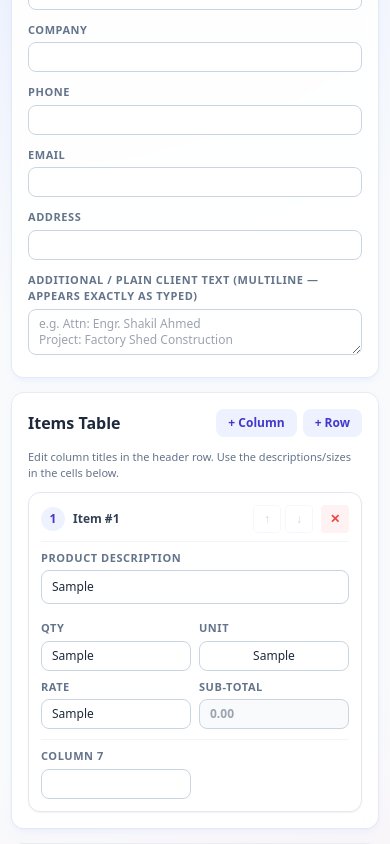
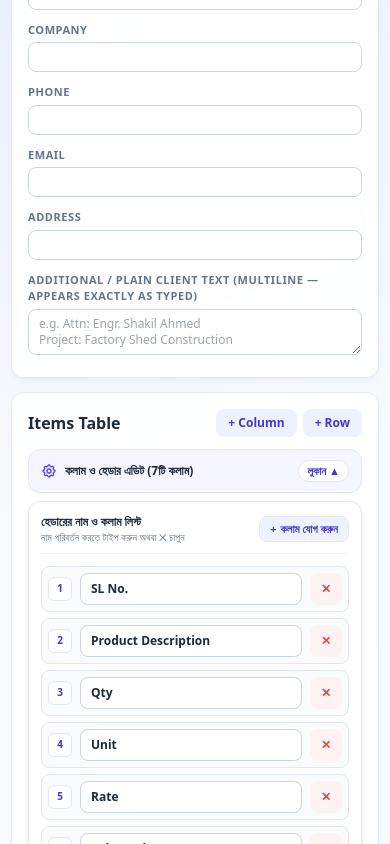
Before and after one commit to Mozahed-Hasan/Quotation-Generator-CEW, a Next.js app: page / in a window 390 px wide. Both pictures are taken after typing "Sample", "Sample", "Sample", "Sample" into the empty fields and a click on the button "+ Column". Shown: the part 463-1307 px from the top of the page. Built offline with nearby package versions, Linux system fonts and the light colour scheme.

Commit message:
Add mobile column management and header renaming for quotation items

```diff
--- a/app/page.js
+++ b/app/page.js
@@ -43,6 +43,7 @@ export default function Home() {
   const [nbs, setNbs] = useState([""]);
   const [regards, setRegards] = useState(REGARDS_PRESETS[1].text);
   const [busy, setBusy] = useState(false);
+  const [showColManager, setShowColManager] = useState(false);
 
   // Fill today's date + next serial on load (client only, avoids hydration mismatch)
   useEffect(() => {
@@ -61,6 +62,7 @@ export default function Home() {
   const addCol = () => {
     setColumns([...columns, `Column ${columns.length + 1}`]);
     setRows(rows.map((r) => [...r, ""]));
+    setShowColManager(true);
   };
   const delCol = (i) => {
     if (columns.length <= 1) return;
@@ -274,9 +276,72 @@ export default function Home() {
               <button type="button" id="addRow" onClick={addRow} className="btn btn-ghost text-xs sm:text-sm">+ Row</button>
             </div>
           </div>
-          <p className="mb-2.5 sm:mb-3 text-[11px] sm:text-xs text-slate-500">
+          <p className="hidden sm:block mb-2.5 sm:mb-3 text-[11px] sm:text-xs text-slate-500">
             Edit column titles in the header row. Use the descriptions/sizes in the cells below.
           </p>
+
+          {/* Mobile Column & Header Manager */}
+          <div className="block sm:hidden mb-3">
+            <button
+              type="button"
+              onClick={() => setShowColManager(!showColManager)}
+              className="flex w-full items-center justify-between rounded-xl border border-brand-200 bg-brand-50/70 px-3 py-2.5 text-xs font-semibold text-brand-800 transition hover:bg-brand-100 shadow-xs"
+            >
+              <div className="flex items-center gap-2">
+                <svg className="h-4 w-4 text-brand-600 shrink-0" fill="none" viewBox="0 0 24 24" stroke="currentColor" strokeWidth={2}>
+                  <path strokeLinecap="round" strokeLinejoin="round" d="M10.325 4.317c.426-1.756 2.924-1.756 3.35 0a1.724 1.724 0 002.573 1.066c1.543-.94 3.31.826 2.37 2.37a1.724 1.724 0 001.065 2.572c1.756.426 1.756 2.924 0 3.35a1.724 1.724 0 00-1.066 2.573c.94 1.543-.826 3.31-2.37 2.37a1.724 1.724 0 00-2.572 1.065c-.426 1.756-2.924 1.756-3.35 0a1.724 1.724 0 00-2.573-1.066c-1.543.94-3.31-.826-2.37-2.37a1.724 1.724 0 00-1.065-2.572c-1.756-.426-1.756-2.924 0-3.35a1.724 1.724 0 001.066-2.573c-.94-1.543.826-3.31 2.37-2.37.996.608 2.296.07 2.572-1.065z" />
+                  <path strokeLinecap="round" strokeLinejoin="round" d="M15 12a3 3 0 11-6 0 3 3 0 016 0z" />
+                </svg>
+                <span>কলাম ও হেডার এডিট ({columns.length}টি কলাম)</span>
+              </div>
+              <span className="text-[11px] font-bold text-brand-700 bg-white border border-brand-200 px-2 py-0.5 rounded-full shadow-xs">
+                {showColManager ? "লুকান ▲" : "এডিট করুন ▼"}
+              </span>
+            </button>
+
+            {showColManager && (
+              <div className="mt-2 space-y-2 rounded-xl border border-brand-200 bg-white p-3 shadow-md">
+                <div className="flex items-center justify-between pb-2 border-b border-slate-100">
+                  <div>
+                    <h3 className="text-xs font-bold text-slate-800">হেডারের নাম ও কলাম লিস্ট</h3>
+                    <p className="text-[10px] text-slate-500">নাম পরিবর্তন করতে টাইপ করুন অথবা ✕ চাপুন</p>
+                  </div>
+                  <button
+                    type="button"
+                    onClick={addCol}
+                    className="text-[11px] font-bold text-brand-700 bg-brand-50 border border-brand-300 rounded-lg px-2.5 py-1 shadow-xs hover:bg-brand-100 flex items-center gap-1"
+                  >
+                    <span>+</span> কলাম যোগ করুন
+                  </button>
+                </div>
+                <div className="space-y-1.5 pt-1">
+                  {columns.map((c, i) => (
+                    <div key={i} className="flex items-center gap-2 bg-slate-50/80 p-1.5 rounded-lg border border-slate-200">
+                      <span className="flex h-6 w-6 shrink-0 items-center justify-center rounded-md bg-white border border-slate-200 text-[10px] font-extrabold text-brand-700 shadow-xs">
+                        {i + 1}
+                      </span>
+                      <input
+                        type="text"
+                        value={c}
+                        onChange={(e) => setHead(i, e.target.value)}
+                        placeholder={`Column ${i + 1}`}
+                        className="input !h-8 text-xs font-semibold !py-1 text-slate-800 flex-1 bg-white"
+                      />
+                      <button
+                        type="button"
+                        title="Remove column"
+                        disabled={columns.length <= 1}
+                        onClick={() => delCol(i)}
+                        className="flex h-8 w-8 shrink-0 items-center justify-center rounded-lg bg-red-50 text-red-500 hover:bg-red-100 disabled:opacity-30 disabled:hover:bg-red-50 font-bold transition text-xs"
+                      >
+                        ✕
+                      </button>
+                    </div>
+                  ))}
+                </div>
+              </div>
+            )}
+          </div>
           {/* Desktop Table View (Hidden on Mobile) */}
           <div className="hidden sm:block overflow-x-auto rounded-xl ring-1 ring-slate-200">
             <table className="w-full min-w-[850px] border-collapse text-sm">
@@ -554,18 +619,55 @@ export default function Home() {
 
                   {/* Any extra custom columns */}
                   {extraCols.length > 0 && (
-                    <div className="mt-2.5 grid grid-cols-2 gap-2 border-t border-slate-100 pt-2">
+                    <div className="mt-2.5 border-t border-slate-100 pt-2 space-y-2">
+                      <div className="flex items-center justify-between">
+                        <span className="text-[11px] font-semibold text-slate-500">
+                          অতিরিক্ত কলামসমূহ:
+                        </span>
+                        <button
+                          type="button"
+                          onClick={() => setShowColManager(true)}
+                          className="text-[10px] text-brand-600 hover:underline font-semibold"
+                        >
+                          সব কলাম এডিট করুন
+                        </button>
+                      </div>
+                      <div className="grid grid-cols-1 sm:grid-cols-2 gap-2">
                         {extraCols.map((colIdx) => (
-                        <div key={colIdx}>
-                          <label className="label">{columns[colIdx]}</label>
+                          <div key={colIdx} className="rounded-lg bg-slate-50 p-2 border border-slate-200">
+                            <div className="mb-1.5 flex items-center justify-between gap-1.5">
+                              <div className="flex items-center gap-1.5 flex-1 min-w-0">
+                                <span className="text-[10px] font-bold text-slate-500 bg-slate-200/80 rounded px-1.5 py-0.5 shrink-0">
+                                  কলাম #{colIdx + 1}
+                                </span>
                                 <input
                                   type="text"
-                            className="input text-xs"
+                                  value={columns[colIdx]}
+                                  onChange={(e) => setHead(colIdx, e.target.value)}
+                                  className="text-xs font-semibold text-brand-800 bg-white border border-slate-200 rounded px-1.5 py-0.5 focus:border-brand-500 focus:outline-none w-full"
+                                  placeholder={`Column ${colIdx + 1}`}
+                                  title="কলামের নাম এডিট করতে পারেন"
+                                />
+                              </div>
+                              <button
+                                type="button"
+                                title="এই কলাম ডিলিট করুন"
+                                onClick={() => delCol(colIdx)}
+                                className="shrink-0 h-6 w-6 flex items-center justify-center rounded bg-red-50 text-red-500 hover:bg-red-100 font-bold text-xs"
+                              >
+                                ✕
+                              </button>
+                            </div>
+                            <input
+                              type="text"
+                              className="input text-xs bg-white"
+                              placeholder={`Enter ${columns[colIdx]}`}
                               value={row[colIdx] ?? ""}
                               onChange={(e) => setCell(r, colIdx, e.target.value)}
                             />
                           </div>
                         ))}
+                      </div>
                     </div>
                   )}
                 </div>
```
Lines whose indentation alone changed are shown as unchanged.
